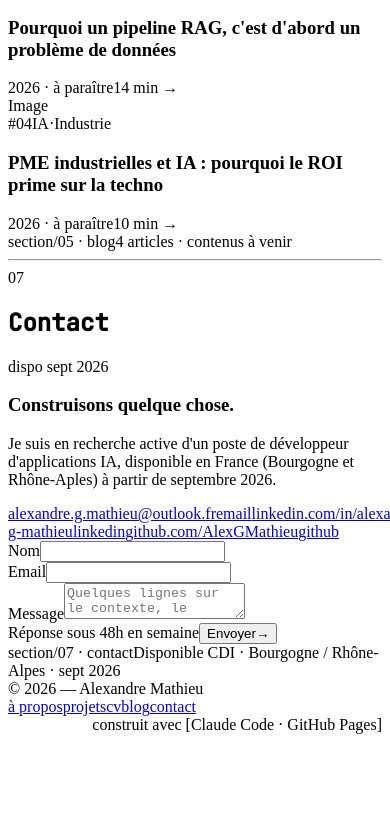
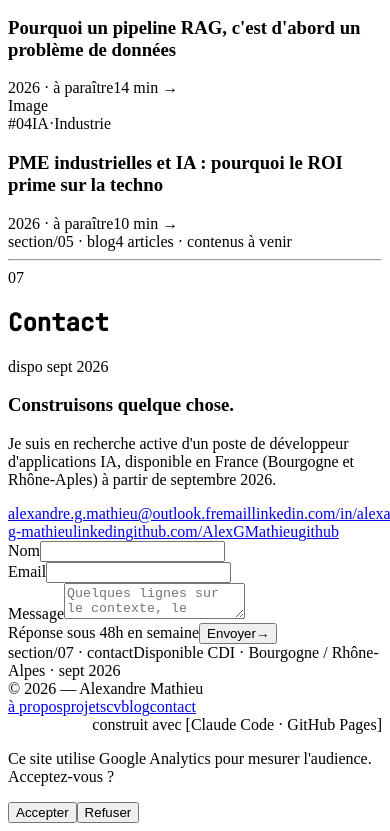
Before and after one commit to AlexGMathieu/AlexGMathieu.github.io, a React (Vite) app: page / in a window 390 px wide. Shown: the part 3155-3986 px from the top of the page. Before the commit the page ends 3897 px from the top, so only its background shows below. Built offline with nearby package versions, Linux system fonts and the light colour scheme; the HTML template or start-up script is replaced by a standard one.

Commit message:
feat: Google Analytics 4, bandeau cookie, événements cv_download et contact_form_submit

```diff
--- a/index.html
+++ b/index.html
@@ -13,6 +13,16 @@
       href="https://fonts.googleapis.com/css2?family=Inter:wght@400;500;600&family=JetBrains+Mono:wght@400;500&family=Space+Grotesk:wght@500;600;700&display=swap"
       rel="stylesheet"
     />
+    <!-- Google Analytics 4 — Consent Mode v2
+         analytics_storage: 'denied' par défaut ; mis à jour après consentement -->
+    <script async src="https://www.googletagmanager.com/gtag/js?id=G-ZVXFRV9Z3V"></script>
+    <script>
+      window.dataLayer = window.dataLayer || [];
+      function gtag(){dataLayer.push(arguments);}
+      gtag('js', new Date());
+      gtag('consent', 'default', { analytics_storage: 'denied' });
+      gtag('config', 'G-ZVXFRV9Z3V');
+    </script>
   </head>
   <body>
     <div id="root"></div>
--- a/src/App.jsx
+++ b/src/App.jsx
@@ -3,6 +3,7 @@ import { Nav, Footer } from './components/components';
 import { Hero, About, Projects } from './components/home-top';
 import { CV, Blog, Contact } from './components/home-bottom';
 import { ProjectDetailInner, BlogDetail } from './components/detail-pages';
+import { CookieBanner } from './components/cookie-banner';
 
 // ─── URL helpers ────────────────────────────────────────────────────────────
 
@@ -97,6 +98,8 @@ export default function App() {
       )}
 
       {name === 'home' && <Footer onNavigate={navigate} />}
+
+      <CookieBanner />
     </>
   );
 }
--- /dev/null
+++ b/src/components/cookie-banner.jsx
@@ -0,0 +1,48 @@
+import React from 'react';
+
+const STORAGE_KEY = 'ga_consent';
+
+export const CookieBanner = () => {
+  const [visible, setVisible] = React.useState(false);
+
+  React.useEffect(() => {
+    const stored = localStorage.getItem(STORAGE_KEY);
+    if (stored === 'granted') {
+      // Choix précédent : activer GA4 silencieusement
+      window.gtag?.('consent', 'update', { analytics_storage: 'granted' });
+    } else if (!stored) {
+      // Aucun choix enregistré : afficher le bandeau
+      setVisible(true);
+    }
+    // stored === 'denied' → rien à faire, le défaut reste 'denied'
+  }, []);
+
+  const accept = () => {
+    localStorage.setItem(STORAGE_KEY, 'granted');
+    window.gtag?.('consent', 'update', { analytics_storage: 'granted' });
+    setVisible(false);
+  };
+
+  const refuse = () => {
+    localStorage.setItem(STORAGE_KEY, 'denied');
+    setVisible(false);
+  };
+
+  if (!visible) return null;
+
+  return (
+    <div className="cookie-banner" role="dialog" aria-label="Consentement cookies">
+      <p className="cookie-text">
+        Ce site utilise Google Analytics pour mesurer l'audience. Acceptez-vous ?
+      </p>
+      <div className="cookie-actions">
+        <button className="btn btn-primary" onClick={accept}>
+          Accepter
+        </button>
+        <button className="btn btn-secondary" onClick={refuse}>
+          Refuser
+        </button>
+      </div>
+    </div>
+  );
+};
--- a/src/components/home-bottom.jsx
+++ b/src/components/home-bottom.jsx
@@ -37,7 +37,10 @@ export const CV = ({ onOpenProject }) => {
             <a
               href="#"
               className="btn btn-secondary cv-download"
-              onClick={(e) => e.preventDefault()}
+              onClick={(e) => {
+                e.preventDefault();
+                window.gtag?.('event', 'cv_download');
+              }}
               style={{ width: "100%", justifyContent: "space-between" }}
             >
               Télécharger CV PDF
@@ -620,6 +623,7 @@ export const Contact = () => {
       if (res.ok) {
         setStatus("success");
         setForm({ nom: "", email: "", message: "" });
+        window.gtag?.('event', 'contact_form_submit');
       } else {
         setStatus("error");
       }
--- a/src/styles.css
+++ b/src/styles.css
@@ -2538,3 +2538,54 @@ select.field {
     max-width: 100%;
   }
 }
+
+/* ===== Cookie Banner ===== */
+.cookie-banner {
+  position: fixed;
+  bottom: 24px;
+  left: 50%;
+  transform: translateX(-50%);
+  z-index: 1000;
+  display: flex;
+  align-items: center;
+  gap: 16px;
+  padding: 14px 20px;
+  background: var(--raised);
+  border: 1px solid var(--border);
+  border-radius: var(--radius-lg);
+  box-shadow: 0 8px 32px rgba(0, 0, 0, 0.5);
+  max-width: calc(100vw - 32px);
+  width: max-content;
+}
+
+.cookie-text {
+  margin: 0;
+  font-size: 13px;
+  color: var(--text-2);
+  font-family: var(--font-mono);
+  white-space: nowrap;
+}
+
+.cookie-actions {
+  display: flex;
+  gap: 8px;
+  flex-shrink: 0;
+}
+
+.cookie-actions .btn {
+  padding: 6px 14px;
+  font-size: 12px;
+}
+
+@media (max-width: 600px) {
+  .cookie-banner {
+    flex-direction: column;
+    align-items: flex-start;
+    gap: 12px;
+    bottom: 16px;
+    width: calc(100vw - 32px);
+  }
+  .cookie-text {
+    white-space: normal;
+  }
+}
```
